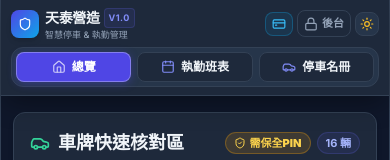
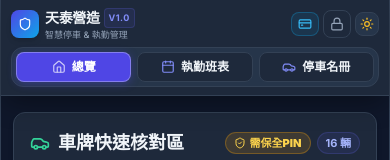
Before and after one commit to ericlai429/Tian_Tai_Parking-System, a React (Vite) app: page / in a window 390 px wide. Shown: the top 160 px of the page. Built offline with nearby package versions, Linux system fonts and the light colour scheme.

Commit message:
fix: replace crown with key icon, remove admin text, and refine responsive breakpoints

```diff
--- a/package.json
+++ b/package.json
@@ -26,6 +26,7 @@
     "@types/react": "^19.2.17",
     "@types/react-dom": "^19.2.3",
     "@vitejs/plugin-react": "^6.0.3",
+    "gh-pages": "^6.3.0",
     "vite": "^8.1.1"
   }
 }
--- a/src/components/Navbar.jsx
+++ b/src/components/Navbar.jsx
@@ -1,7 +1,7 @@
 import React from 'react';
 import {
   Shield, Calendar, Car, Cloud, Moon, Sun,
-  Home, RefreshCw, Layers, Lock, Unlock, Crown, CreditCard
+  Home, RefreshCw, Layers, Lock, Unlock, KeyRound, CreditCard
 } from 'lucide-react';
 
 export default function Navbar({
@@ -59,21 +59,24 @@ export default function Navbar({
               title="輸出並製作符合規格之直式 A4 停車卡"
             >
               <CreditCard className="w-3.5 h-3.5 text-sky-400 shrink-0" />
-              <span className="hidden xs:inline">停車証</span>
+              <span className="hidden sm:inline">停車証</span>
             </button>
 
-            {/* 後台管理員登入切換鈕 (密碼: t1898) */}
+            {/* 後台管理員登入切換鈕 (密碼: t1898，鑰匙圖示，移除文字) */}
             <button
               onClick={onAdminToggle}
-              className={`flex items-center gap-1 text-[11px] px-1.5 sm:px-2 py-1 rounded-lg border font-bold transition-all cursor-pointer whitespace-nowrap ${
+              className={`p-1.5 rounded-lg border transition-all cursor-pointer ${
                 isAdmin
-                  ? 'bg-amber-500/20 text-amber-300 border-amber-500/40 shadow-xs'
+                  ? 'bg-amber-500/20 text-amber-300 border-amber-500/40 shadow-xs hover:bg-amber-500/30'
                   : 'text-slate-400 border-slate-700 hover:bg-slate-800/30'
               }`}
-              title={isAdmin ? "目前已登入 Admin (點擊登出)" : "點擊輸入密碼登入後台"}
+              title={isAdmin ? "管理員已登入 (點擊登出)" : "後台登入 (點擊輸入密碼)"}
             >
-              {isAdmin ? <Crown className="w-3.5 h-3.5 text-amber-400 shrink-0" /> : <Lock className="w-3.5 h-3.5 text-slate-400 shrink-0" />}
-              <span>{isAdmin ? 'Admin' : '後台'}</span>
+              {isAdmin ? (
+                <KeyRound className="w-3.5 h-3.5 text-amber-400 shrink-0" />
+              ) : (
+                <Lock className="w-3.5 h-3.5 text-slate-400 shrink-0" />
+              )}
             </button>
 
             {/* 雲端對接設定入口 (嚴格僅 Admin 可見且可點擊，訪客完全不可見) */}
```
Also changed, not shown: 1 other file (tests, documents, lock files or other folders).
